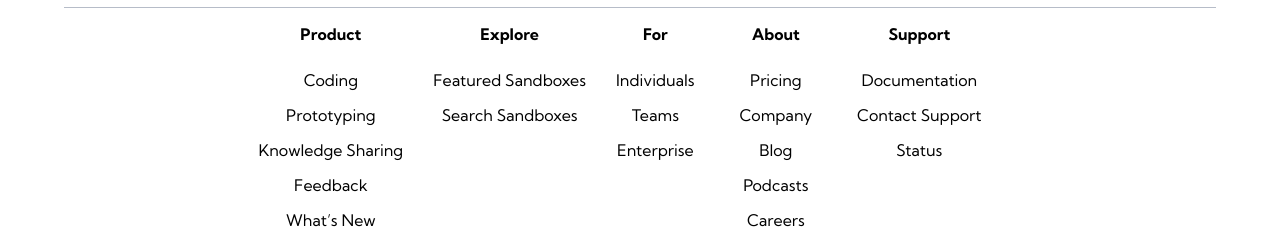
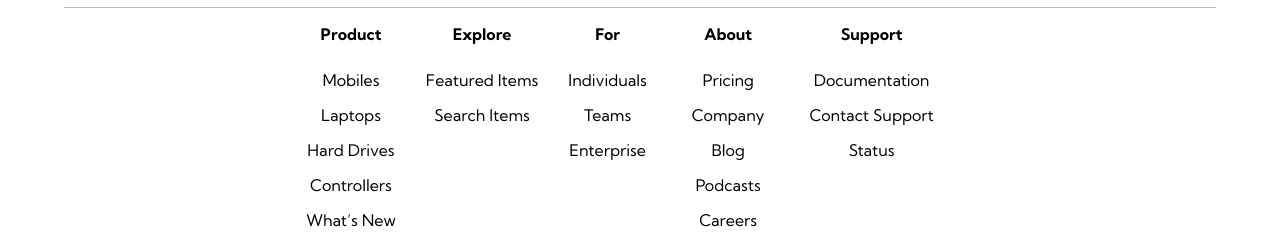
Before and after one commit to asfandnadeem-1106/products-listing, a React (Create React App) app in the folder frontend/: page / in a window 1280 px wide. Shown: the part 400-645 px from the top of the page. Built offline with nearby package versions, Linux system fonts and the light colour scheme; no server answers.

Commit message:
updated lkist

```diff
--- a/frontend/src/Components/Footer.jsx
+++ b/frontend/src/Components/Footer.jsx
@@ -7,16 +7,16 @@ const Footer = () => {
             <section className="footer">
                 <ul>
                     <li><p>Product</p></li>
-                    <li class="footer-links">Coding</li>
-                    <li class="footer-links">Prototyping</li>
-                    <li class="footer-links">Knowledge Sharing</li>
-                    <li class="footer-links">Feedback</li>
+                    <li class="footer-links">Mobiles</li>
+                    <li class="footer-links">Laptops</li>
+                    <li class="footer-links">Hard Drives</li>
+                    <li class="footer-links">Controllers</li>
                     <li class="footer-links">What’s New</li>
                 </ul>
                 <ul>
                     <li><p>Explore</p></li>
-                    <li class="footer-links">Featured Sandboxes</li>
-                    <li class="footer-links">Search Sandboxes</li>
+                    <li class="footer-links">Featured Items</li>
+                    <li class="footer-links">Search Items</li>
                 </ul>
                 <ul>
                     <li><p>For</p></li>
```
